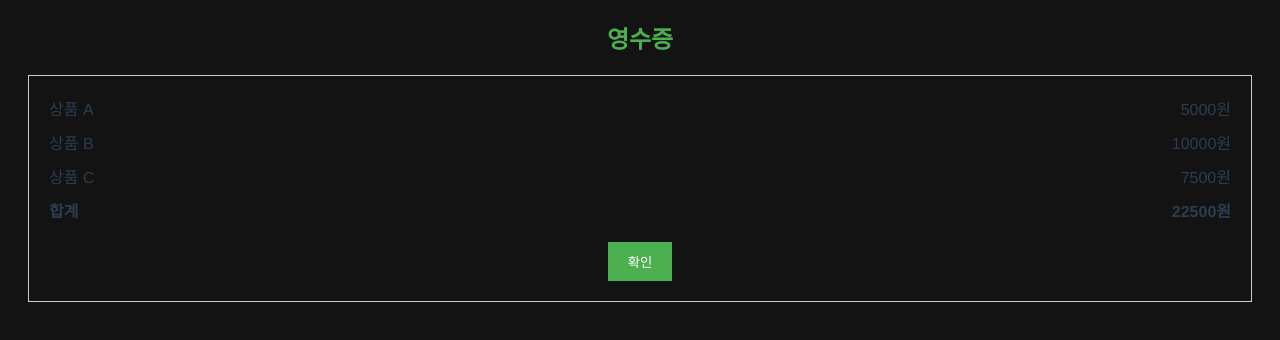
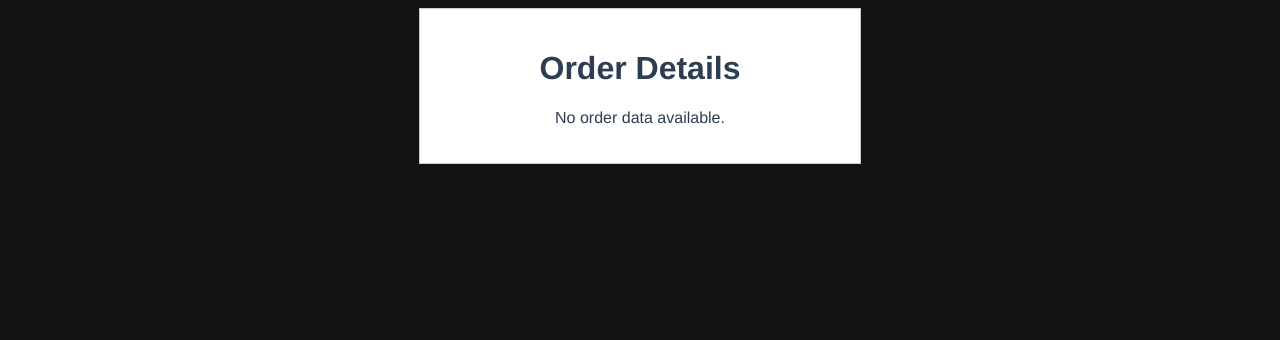
Before and after one commit to Kdigital-IOT4/front, a Vue app: page /cocktail/bill in a window 1280 px wide. Shown: the top 340 px of the page. Built offline with nearby package versions, Linux system fonts and the light colour scheme.

Commit message:
billpage - commit

```diff
--- a/src/components/BillPage.vue
+++ b/src/components/BillPage.vue
@@ -1,93 +1,98 @@
 <template>
   <div class="receipt-container">
-    <h2>영수증</h2>
-    <div class="receipt-content">
-      <!-- 상품 목록 -->
-      <div v-for="(item, index) in receiptItems" :key="index" class="receipt-item">
-        <span>{{ item.name }}</span>
-        <span>{{ item.price }}원</span>
-      </div>
+    <h1>Order Details</h1>
 
-      <!-- 합계 -->
-      <div class="total">
-        <span>합계</span>
-        <span>{{ getTotal() }}원</span>
-      </div>
+    <!-- Display order data from the store -->
+    <div v-if="orderData" class="order-details">
+      <p>{{ orderData.orderCode }}</p>
+      <p>User Phone Number: {{ orderData.user_phoneNumber }}</p>
+      <p>Total Price: {{ orderData.total_price }}</p>
 
-      <!-- 확인 버튼 -->
-      <button @click="confirmReceipt">확인</button>
+      <h2 class="bill_recipe_header">Recipe List</h2>
+      <ul class="bill_cocktail_box">
+        <li v-for="recipe in orderData.recipeList" :key="recipe.cocktail_en_name" class="recipe-item">
+          <h2>{{ recipe.cocktail_en_name }}</h2>
+          <p>{{ recipe.cocktail_price }} ₩</p>
+
+          <h3 class="bill_cocktail_box_base_header">포함된 술</h3>
+          <ul class="bill_base_box">
+            <li v-for="base in recipe.baseList" :key="base.base_seq" class="base-item">
+              <p>{{ base.base_en_name }} ({{ base.base_kr_name }})</p>
+              <p>포함된 양: {{ base.amount }}</p>
+            </li>
+          </ul>
+        </li>
+      </ul>
+    </div>
+
+    <div v-else>
+      <p>No order data available.</p>
     </div>
   </div>
 </template>
 
+<script>
+import { useOrderDataStore } from "@/stores/orderDataStore";
 
-<script>
 export default {
   data() {
-    return {
-      receiptItems: [
-        { name: '상품 A', price: 5000 },
-        { name: '상품 B', price: 10000 },
-        { name: '상품 C', price: 7500 }
-      ]
-    };
+    return {};
   },
-  methods: {
-    getTotal() {
-      // 합계 계산
-      return this.receiptItems.reduce((total, item) => total + item.price, 0);
+  computed: {
+    // Get order data from the store
+    orderData() {
+      return useOrderDataStore().getOrderData;
     },
-    confirmReceipt() {
-      // 확인 버튼 클릭 시 수행할 로직
-      console.log('영수증 확인');
-      // 여기에 실제 동작 추가
-
-       // (임시) 칵테일 메인 페이지로 이동
-       this.$router.push('/cocktail/main');
-    }
-  }
+  },
 };
 </script>
 
 <style scoped>
 .receipt-container {
-  text-align: center;
-  margin: 20px;
+  max-width: 400px;
+  margin: auto;
+  padding: 20px;
+  border: 1px solid #ccc;
+  box-shadow: 0 0 10px rgba(0, 0, 0, 0.1);
+  background-color: #fff;
+  text-align: center; /* 중앙 정렬을 위한 추가 스타일 */
 }
 
-h2 {
-  color: #4CAF50;
+.order-details {
+  margin-top: 20px;
 }
 
-.receipt-content {
-  border: 1px solid #ccc;
-  padding: 20px;
-  margin-top: 10px;
+.recipe-list {
+  list-style: none; /* 리스트 스타일 제거 */
+  padding: 0;
 }
 
-.receipt-item {
-  display: flex;
-  justify-content: space-between;
-  margin-bottom: 10px;
+.recipe-item {
+  margin-bottom: 20px;
+  border: 1px solid #ddd;
+  display: inline-block; /* 가운데 정렬을 위한 추가 스타일 */
+  text-align: center; /* 내용은 왼쪽 정렬 유지 */
 }
 
-.total {
+.base-item {
+  margin-left: 2rem;
+  padding: 5px;
+  margin-right: 2rem;
+}
+.bill_base_box{
   display: flex;
-  justify-content: space-between;
-  margin-top: 10px;
-  font-weight: bold;
+  align-items: center;
+  justify-content: center;
+  padding: 0;
 }
-
-button {
-  margin-top: 20px;
-  padding: 10px 20px;
-  background-color: #4CAF50;
-  color: white;
-  border: none;
-  cursor: pointer;
+.bill_cocktail_box{
+  padding: 0;
 }
-
-button:hover {
-  background-color: #45a049;
+.bill_cocktail_box_base_header{
+  margin-top:3rem
+}
+.bill_recipe_header{
+  margin-top:3rem;
+  margin-bottom: 1rem;
 }
 </style>
--- /dev/null
+++ b/src/components/OrderConnectPage.vue
@@ -0,0 +1,57 @@
+<template>
+ ss
+</template>
+
+  <script>
+  import { useCartStore } from "@/stores/cart";
+  import { usePhoneStore } from "@/stores/phoneNumberStore";
+  import { useMachineStore } from "@/stores/store";
+  import { useOrderDataStore } from "@/stores/orderDataStore";
+
+  import axios from "axios";
+
+  export default {
+    data() {
+      return {
+        cart: useCartStore().cart,
+        phoneNumber : usePhoneStore().phoneNumber,
+        machineId: useMachineStore().machineId,
+      };
+    },
+
+
+    methods: {
+      async setOrderData() {
+        const orderData = {
+          phoneNumber: this.phoneNumber,
+          machineId: this.machineId,
+          cocktailList: this.cart.map(cocktailSeq => ({ cocktailSeq })),
+        };
+
+
+        console.log("Order Data:", orderData);
+
+        try {
+
+          const response = await axios.post('http://localhost:8080/api/v1/order/orderCocktail', orderData);
+          console.log("Server Response:", response.data.data);
+
+          if (response.data !== null) {
+            useOrderDataStore().setOrderData(response.data.data);
+            this.$router.push('/cocktail/bill');
+        }
+        } catch (error) {
+
+          console.error("Error sending order data:", error);
+        }
+      },
+    },
+    mounted() {
+    this.setOrderData();
+    },
+  };
+  </script>
+
+<style>
+
+</style>
--- a/src/components/PhoneNumberPage.vue
+++ b/src/components/PhoneNumberPage.vue
@@ -41,7 +41,7 @@ export default {
       //console.log('Skip 버튼 클릭');
       usePhoneStore().setPhoneNumber(null);
        // (임시) 영수증 페이지로 이동
-      this.$router.push('/cocktail/bill');
+      this.$router.push('/cocktail/order/connect');
     },
     confirm() {
       // 확인 버튼 클릭 시 수행할 로직
@@ -51,7 +51,7 @@ export default {
         // Phone number is valid
         usePhoneStore().setPhoneNumber(this.phoneNumber);
         // (임시) 영수증 페이지로 이동
-        this.$router.push('/cocktail/bill');
+        this.$router.push('/cocktail/order/connect');
       } else {
         // Phone number is not in the correct format
         alert('유효한 핸드폰 번호를 입력해주세요.');
--- a/src/router/index.js
+++ b/src/router/index.js
@@ -24,8 +24,15 @@ import CocktailMachinePreviewPage from "@/components/CocktailMachinePreviewPage"
 import OrderPage from "@/components/OrderPage";
 import StuffRegistrationPage from "@/components/StuffRegistrationPage";
 import CocktailDetailModal from "@/components/modal/CocktailDetailModal";
+import OrderConnectPage from "@/components/OrderConnectPage";
 
 const routes = [
+  {
+    path: "/cocktail/order/connect",
+    name: "OrderConnectPage",
+    component: OrderConnectPage,
+  },
+
   {
     path: "/Cocktail/Modal",
     name: "CocktailDetailModal",
--- /dev/null
+++ b/src/stores/orderDataStore.js
@@ -0,0 +1,20 @@
+import { defineStore } from "pinia";
+
+export const useOrderDataStore = defineStore("orderData", {
+  state: () => ({
+    orderData: null,
+  }),
+
+  actions: {
+    setOrderData(data) {
+      console.log("data : " + JSON.stringify(data));
+      this.orderData = data;
+    },
+  },
+
+  getters: {
+    getOrderData(state) {
+      return state.orderData;
+    },
+  },
+});
```
